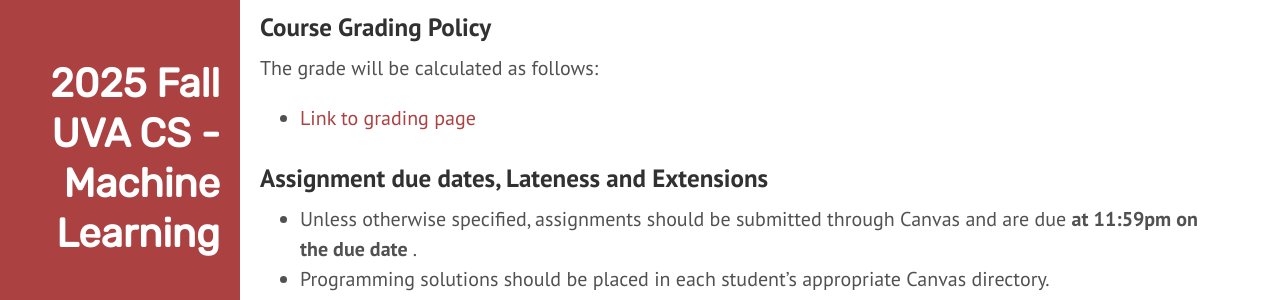
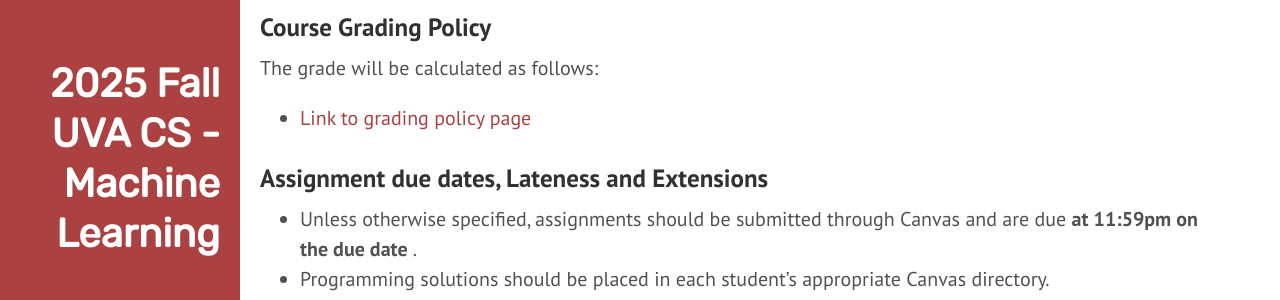
Before and after one commit to qiyanjun/2025Fall-UVA-CS-MachineLearningDeep, a Jekyll site: the page built from About.md, in a window 1280 px wide and 900 px high, scrolled down 3090 px. Shown: the part 155-455 px from the top of the window. Built offline with Jekyll 4.4.1, drawn with Linux system fonts in a browser that asks for light colours.

Commit message:
Update About.md

```diff
--- a/About.md
+++ b/About.md
@@ -107,7 +107,7 @@
 
 ### Course Grading Policy
   The grade will be calculated as follows:
-+ [Link to grading page]({{ site.baseurl }}{% Assignments.md %})
++ [Link to grading policy page](Assignments.md)
 
 
 ### Assignment due dates, Lateness and Extensions
```
